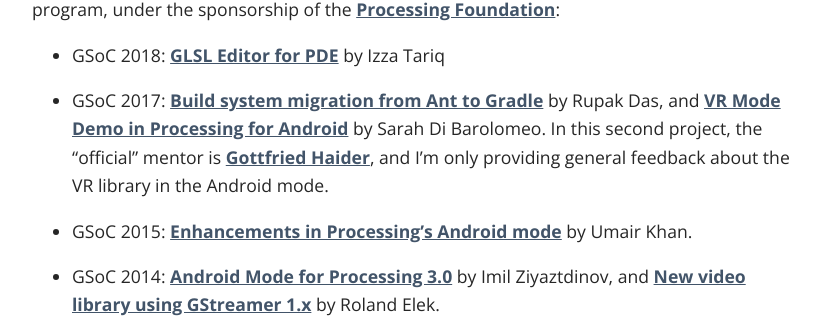
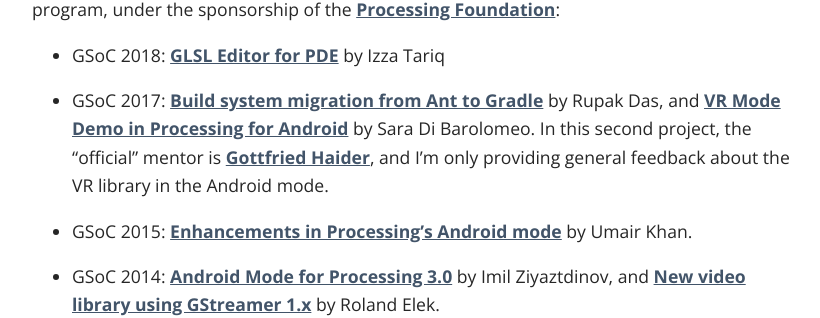
Before and after one commit to codeanticode/andrescolubri.net, a Jekyll site: the page built from _pages/02_code.md, in a window 1280 px wide and 900 px high, scrolled down 441 px. Shown: the part 421-739 px from the top of the window, without its empty margins (223-1043 px from the left). Built offline with Jekyll 4.4.1, drawn with Linux system fonts in a browser that asks for light colours; some web fonts are replaced.

Commit message:
some minor format fixes

```diff
--- a/_includes/head.html
+++ b/_includes/head.html
@@ -3,7 +3,8 @@
   <meta http-equiv="x-ua-compatible" content="ie=edge">
   <meta name="viewport" content="width=device-width, initial-scale=1">
 
-  <title>{% if page.title %}{{ page.title }}{% else %}{{ site.title }}{% endif %}</title>
+  <!-- <title>{% if page.title %}{{ page.title }}{% else %}{{ site.title }}{% endif %}</title> -->
+  <title>andrescolubri.net</title>
 
   <link rel="stylesheet" href="{{ "/css/main.css" | prepend: site.baseurl }}">
   <link rel="canonical" href="{{ page.url | replace:'index.html','' | prepend: site.baseurl | prepend: site.url }}">
--- a/_pages/02_code.md
+++ b/_pages/02_code.md
@@ -32,7 +32,7 @@
 
 * GSoC 2018: [GLSL Editor for PDE](https://summerofcode.withgoogle.com/dashboard/organization/4915113891463168/proposal/5269541785960448/){:target="_blank"} by Izza Tariq
 
-* GSoC 2017: [Build system migration from Ant to Gradle](https://procandsoc17.wordpress.com/){:target="_blank"} by Rupak Das, and [VR Mode Demo in Processing for Android](https://picorana.github.io/blog){:target="_blank"} by Sarah Di Barolomeo. In this second project, the "official" mentor is [Gottfried Haider](http://ghai.xyz/){:target="_blank"}, and I'm only providing general feedback about the VR library in the Android mode.
+* GSoC 2017: [Build system migration from Ant to Gradle](https://procandsoc17.wordpress.com/){:target="_blank"} by Rupak Das, and [VR Mode Demo in Processing for Android](https://picorana.github.io/blog){:target="_blank"} by Sara Di Barolomeo. In this second project, the "official" mentor is [Gottfried Haider](http://ghai.xyz/){:target="_blank"}, and I'm only providing general feedback about the VR library in the Android mode.
 
 * GSoC 2015: [Enhancements in Processing’s Android mode](http://omerjerk.in/index.php/2015/08/15/gsoc-2015-the-processing-foundation/){:target="_blank"} by Umair Khan.
 
```
Also changed, not shown: _pages/03_science.md (+1 -1 lines).
